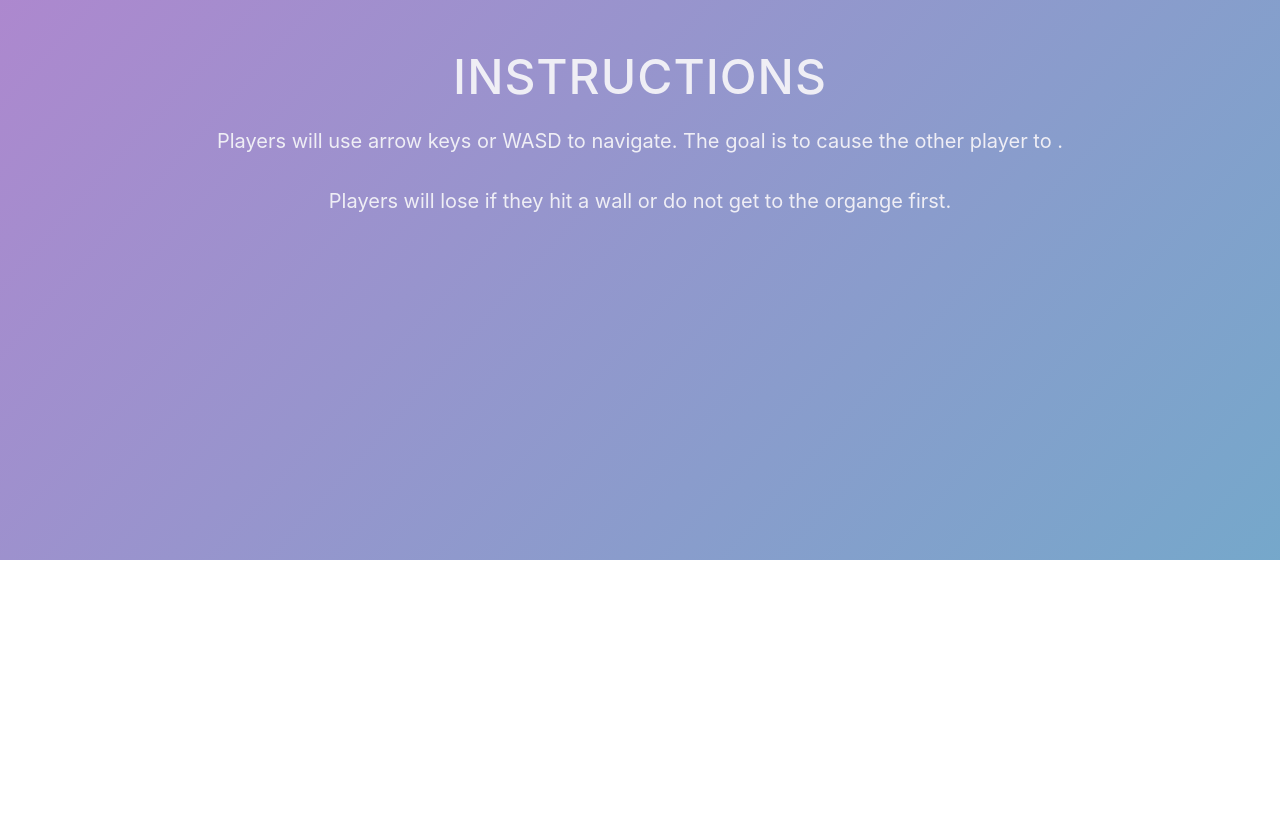
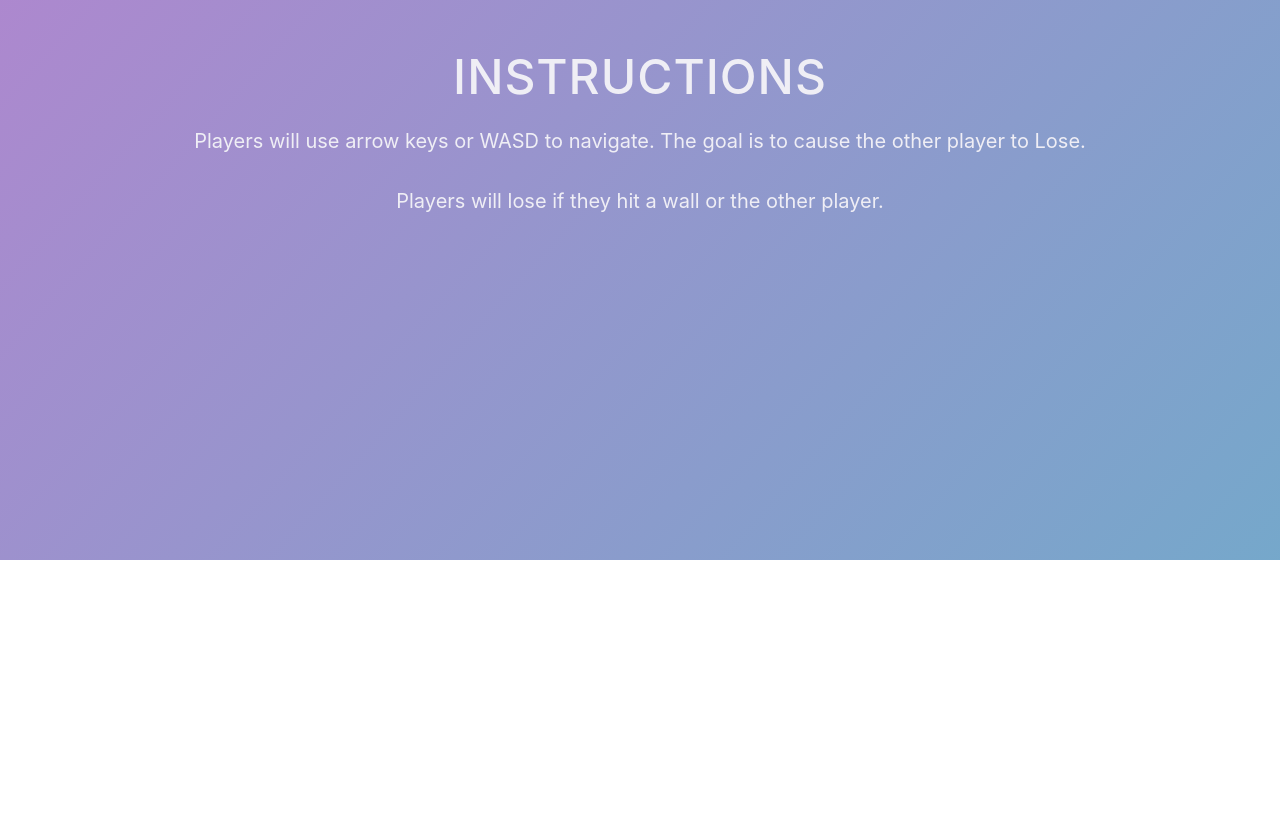
Before and after one commit to snakegamegroup/Snake-Game, a plain HTML site: page multiplayerSnake-master/frontend/index.html in a window 1280 px wide. Shown: the part 1040-1876 px from the top of the page. Drawn offline with nearby package versions, Linux system fonts and the light colour scheme; no server answers.

Commit message:
Update index.html

```diff
--- a/multiplayerSnake-master/frontend/index.html
+++ b/multiplayerSnake-master/frontend/index.html
@@ -65,8 +65,8 @@
         <br></br>
         <br></br>
         <h1>Instructions</h1>
-        <p> Players will use arrow keys or WASD to navigate. The goal is to cause the other player to . <br></br>
-          Players will lose if they hit a wall or do not get to the organge first.</p>
+         <p> Players will use arrow keys or WASD to navigate. The goal is to cause the other player to Lose. <br></br>
+          Players will lose if they hit a wall or the other player.</p>
     </div>
   </div>
 
```
